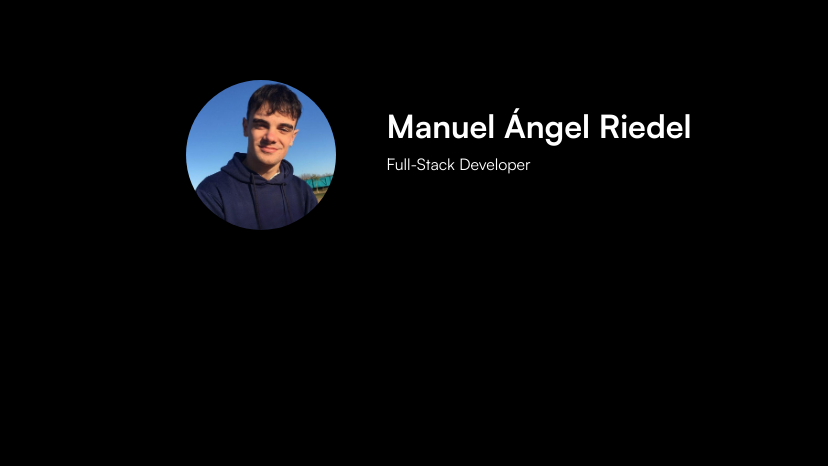
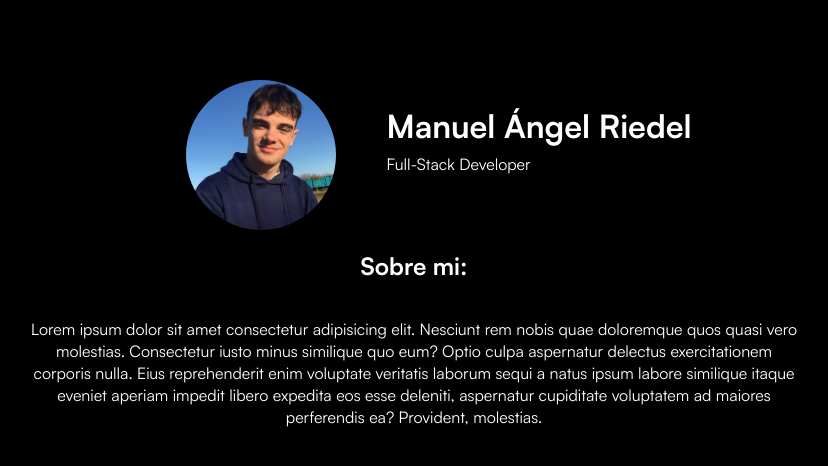
Before and after one commit to riedelmanu/Portafolio, a plain HTML site: page index.html in a window 1280 px wide. Shown: the whole page, without its empty margins (226-1054 px from the left). Drawn offline with Linux system fonts and the light colour scheme.

Commit message:
section bio

```diff
--- a/css/styles.css
+++ b/css/styles.css
@@ -49,3 +49,14 @@ header{
     min-width: 200px;
     width: 10%;
 }
+.bio {
+    display: flex;
+    margin-top: 10vh;
+    align-items: center;
+    text-align: center;
+    flex-wrap: wrap;
+    justify-content: center;
+    margin-right: 20%;
+    margin-left: 20%;
+    margin-top: 0px;
+}
--- a/index.html
+++ b/index.html
@@ -19,6 +19,11 @@
                     <p>Full-Stack Developer</p>
                 </div>
         </header>
+        <section class="bio">
+            <h2>Sobre mi:</h2>
+            <p>Lorem ipsum dolor sit amet consectetur adipisicing elit. Nesciunt rem nobis quae doloremque quos quasi vero molestias. Consectetur iusto minus similique quo eum? Optio culpa aspernatur delectus exercitationem corporis nulla.
+            Eius reprehenderit enim voluptate veritatis laborum sequi a natus ipsum labore similique itaque eveniet aperiam impedit libero expedita eos esse deleniti, aspernatur cupiditate voluptatem ad maiores perferendis ea? Provident, molestias.</p>
+        </section>
     </div>
 </body>
 </html>
```
